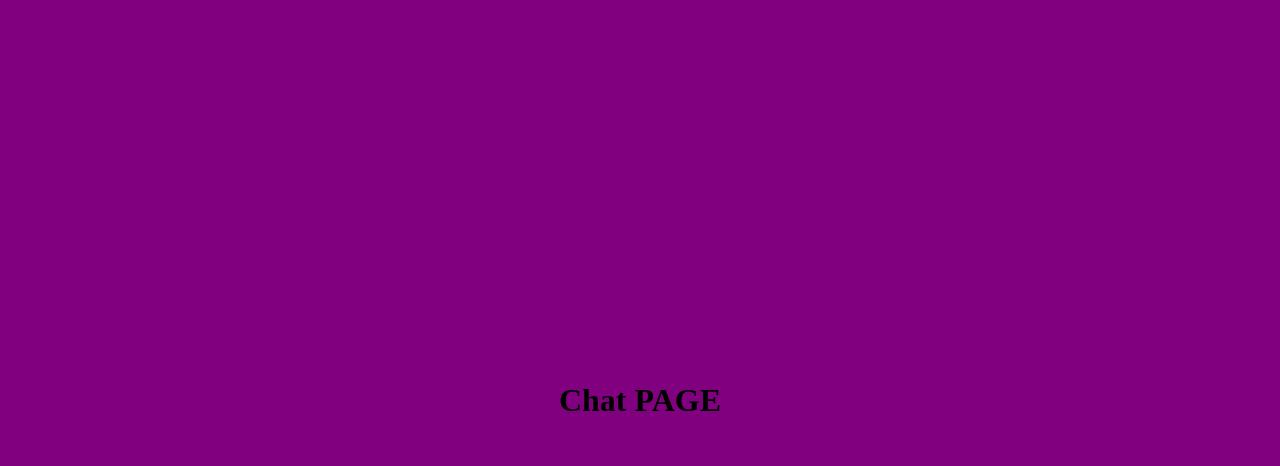
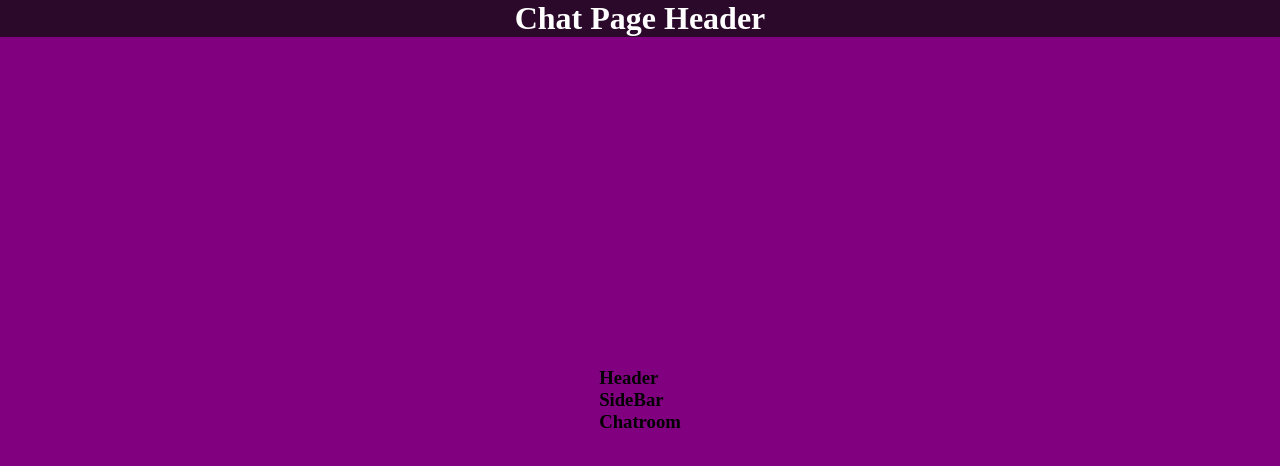
Before and after one commit to mikeg1440/slack-clone, a React (Create React App) app: page /chat in a window 1280 px wide. Shown: the top 466 px of the page. Built offline with nearby package versions, Linux system fonts and the light colour scheme; a web font is replaced by a local one.

Commit message:
Add header component to App and create rough skeleton for next components to create

```diff
--- a/src/components/Chat.js
+++ b/src/components/Chat.js
@@ -1,9 +1,13 @@
 import React from 'react'
+import Header from './Header'
 
 export default function Chat() {
     return (
         <div>
-            <h1>Chat PAGE</h1>
+            <Header/>
+            <h3>Header</h3>
+            <h3>SideBar</h3>
+            <h3>Chatroom</h3>
         </div>
     )
 }
```
